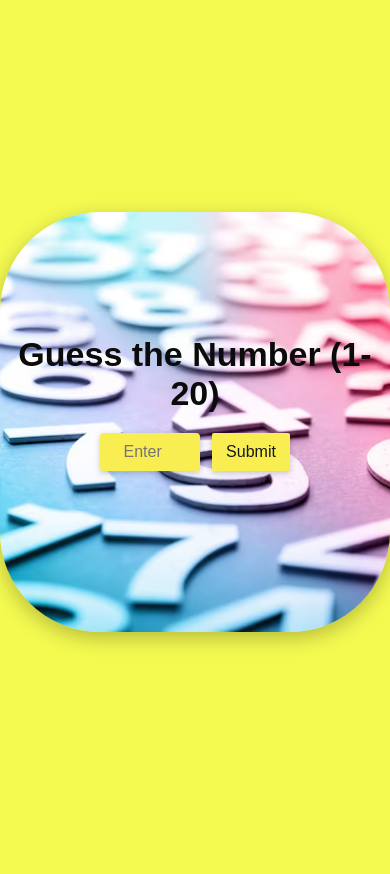
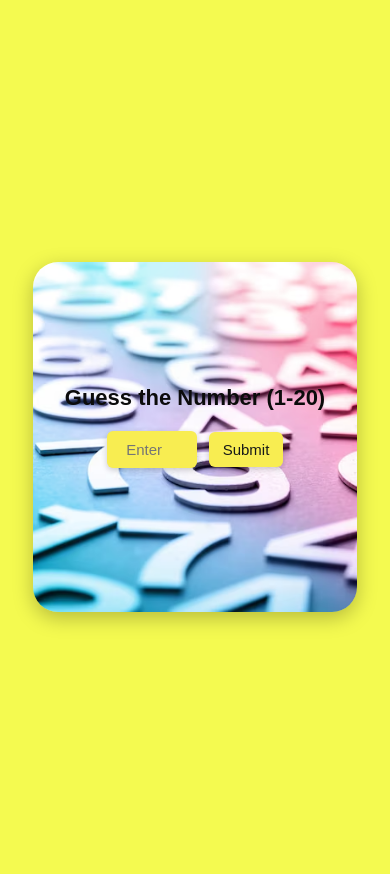
Before and after one commit to Leelamadhusri/gamingProject, a Django app: page /number/ in a window 390 px wide. Before the commit the page ends 646 px from the top, so only its background shows below. Run offline with Django 5.2, Linux system fonts and the light colour scheme; a user stored in the database is signed in.

```diff
--- a/static/css/backcolor.css
+++ b/static/css/backcolor.css
@@ -2,72 +2,111 @@ body {
     font-family: Arial, sans-serif;
     text-align: center;
     margin: 0;
-    height: 100vh;
+    min-height: 100vh;
     background-color: rgb(244, 250, 80);
 
     display: flex;
     justify-content: center;
     align-items: center;
+    padding: 15px;
 }
 
+/* GAME BOX */
 .box {
-    width: 900px;
-    height: 420px;
+    width: 90%;
+    max-width: 900px;
+    min-height: 350px;
+
     background-image: url("../images/number.png");
     background-size: cover;
     background-position: center;
     background-repeat: no-repeat;
 
-    border-radius: 100px;
+    border-radius: 40px;
+
     display: flex;
     flex-direction: column;
     justify-content: center;
     align-items: center;
-    overflow: hidden;
+
+    padding: 30px 20px;
+    box-sizing: border-box;
+
     box-shadow: 0 6px 20px rgba(0,0,0,0.25);
 }
 
+/* TITLE */
 .box h1 {
-    font-size: 34px;
+    font-size: clamp(22px, 4vw, 34px);
     font-weight: 700;
     color: #0b0b0b;
-    margin: 0 0 20px 0;
-    text-align: center;
+    margin-bottom: 20px;
 }
 
+/* INPUT + BUTTON CONTAINER */
 .controls {
     display: flex;
     gap: 12px;
     align-items: center;
     justify-content: center;
+    flex-wrap: wrap;
 }
 
+/* INPUT FIELD */
 input[type="number"] {
-    width: 80px;
+    width: 90px;
     padding: 10px;
     font-size: 16px;
     border: none;
-    border-radius: 4px;
+    border-radius: 6px;
     text-align: center;
+
     background-color: rgb(248,237,81);
-    color: rgb(95, 194, 194);
+    color: rgb(95,194,194);
+
     box-shadow: 0 2px 6px rgba(0,0,0,0.2);
 }
 
+/* BUTTON */
 button {
-    padding: 10px 14px;
+    padding: 10px 16px;
     font-size: 16px;
     cursor: pointer;
-    color: rgb(23, 25, 24);
-    background-color: rgb(248, 237, 81);
+
+    color: rgb(23,25,24);
+    background-color: rgb(248,237,81);
+
     border: none;
-    border-radius: 2px;
+    border-radius: 6px;
+
     box-shadow: 0 2px 6px rgba(0,0,0,0.2);
 }
 
+/* RESULT TEXT */
 #result {
-    font-size: 18px;
+    font-size: clamp(16px, 3vw, 18px);
     margin-top: 20px;
     font-weight: bold;
     color: #000;
 }
+
+
+/* MOBILE IMPROVEMENTS */
+@media (max-width: 600px) {
+
+    .box {
+        border-radius: 25px;
+        padding: 25px 15px;
+    }
+
+    input[type="number"] {
+        width: 70px;
+        font-size: 15px;
+    }
+
+    button {
+        font-size: 15px;
+        padding: 9px 14px;
+    }
+
+}
```
Also changed, not shown: static/css/auth.css (+35 -4 lines), static/css/ball.css (+20 -3 lines), static/css/color.css (+36 -9 lines), static/css/dice.css (+37 -6 lines), static/css/hangman.css (+40 -7 lines), static/css/style.css (+19 -6 lines), static/css/styling.css (+42 -8 lines).
